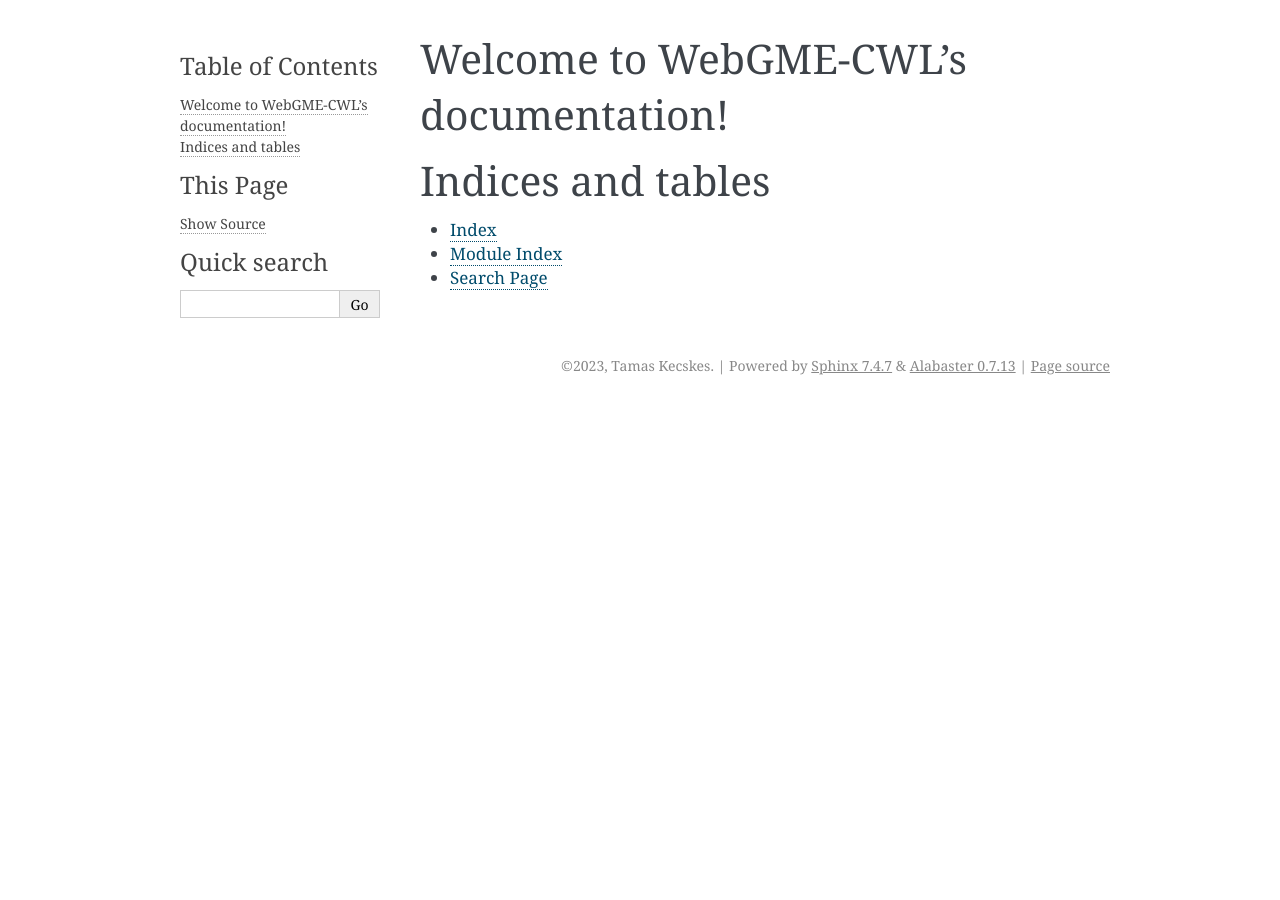
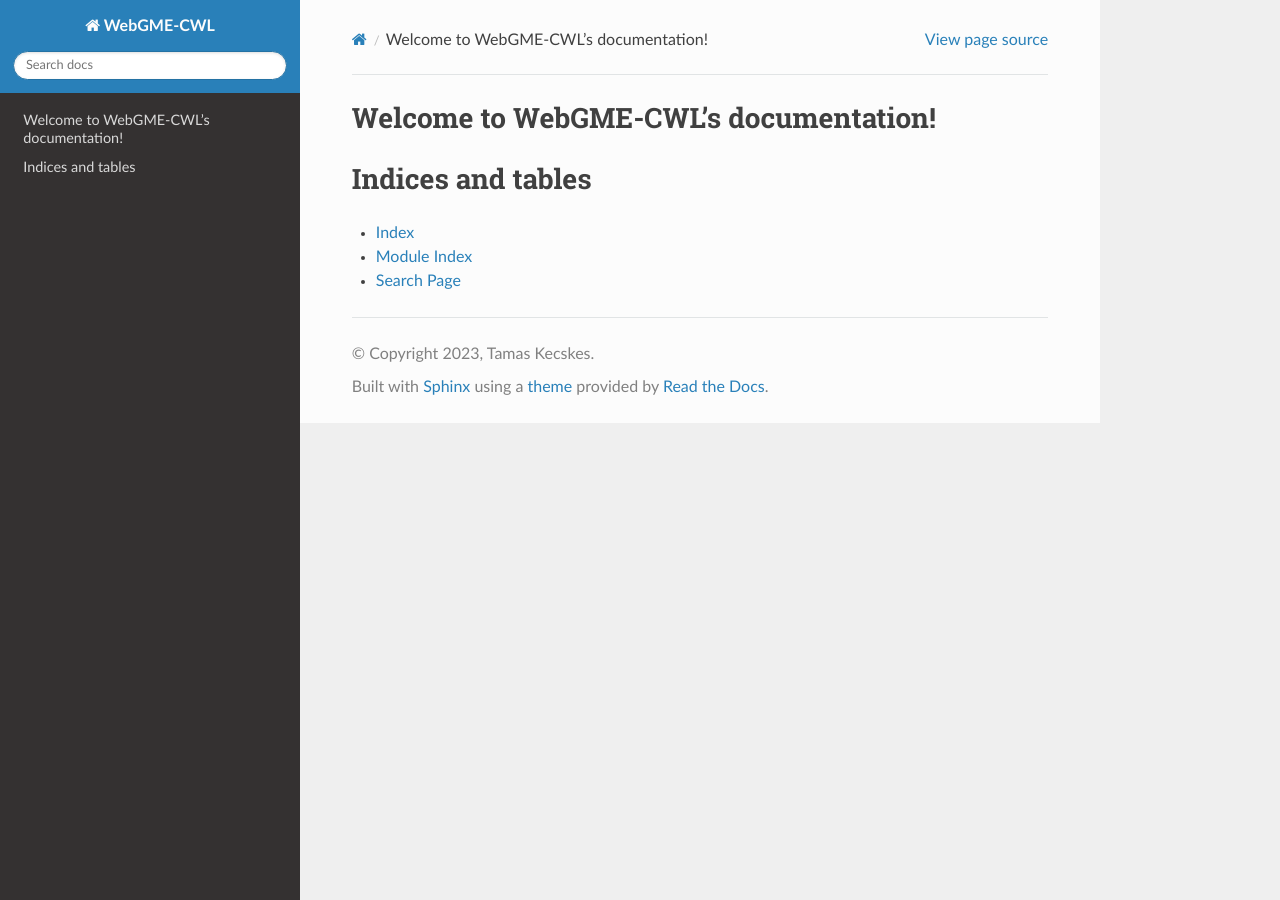
Before and after one commit to webgme/webgme-cwl, a Sphinx documentation site: the page built from docs/index.rst, in a window 1280 px wide. Built offline with Sphinx 7.4.7 and the Read the Docs theme 2.0.0, drawn with Linux system fonts in a browser that asks for light colours; pages that are not in the unit, such as notebooks, are missing from menus.

Commit message:
Fixing conf.py

```diff
--- a/docs/conf.py
+++ b/docs/conf.py
@@ -1,3 +1,4 @@
+import sphinx_rtd_theme
 # Configuration file for the Sphinx documentation builder.
 #
 # For the full list of built-in configuration values, see the documentation:
@@ -5,11 +6,32 @@
 
 # -- Project information -----------------------------------------------------
 # https://www.sphinx-doc.org/en/master/usage/configuration.html#project-information
+# source_suffix = ['.rst', '.md']
+source_suffix = '.rst'
+
+# The master toctree document.
+master_doc = 'index'
 
 project = 'WebGME-CWL'
 copyright = '2023, Tamas Kecskes'
 author = 'Tamas Kecskes'
 release = '0.1'
+
+# The version info for the project you're documenting, acts as replacement for
+# |version| and |release|, also used in various other places throughout the
+# built documents.
+#
+# The short X.Y version.
+version = ''
+# The full version, including alpha/beta/rc tags.
+release = ''
+
+# The language for content autogenerated by Sphinx. Refer to documentation
+# for a list of supported languages.
+#
+# This is also used if you do content translation via gettext catalogs.
+# Usually you set "language" from the command line for these cases.
+language = "en"
 
 # -- General configuration ---------------------------------------------------
 # https://www.sphinx-doc.org/en/master/usage/configuration.html#general-configuration
@@ -24,5 +46,17 @@
 # -- Options for HTML output -------------------------------------------------
 # https://www.sphinx-doc.org/en/master/usage/configuration.html#options-for-html-output
 
-html_theme = 'alabaster'
+html_theme = 'sphinx_rtd_theme'
+html_theme_path = [sphinx_rtd_theme.get_html_theme_path()]
 html_static_path = ['_static']
+
+# The name of the Pygments (syntax highlighting) style to use.
+pygments_style = 'sphinx'
+
+# If true, `todo` and `todoList` produce output, else they produce nothing.
+todo_include_todos = False
+
+# -- Options for HTMLHelp output ------------------------------------------
+
+# Output file base name for HTML help builder.
+htmlhelp_basename = 'cwlstudiodoc'
```
